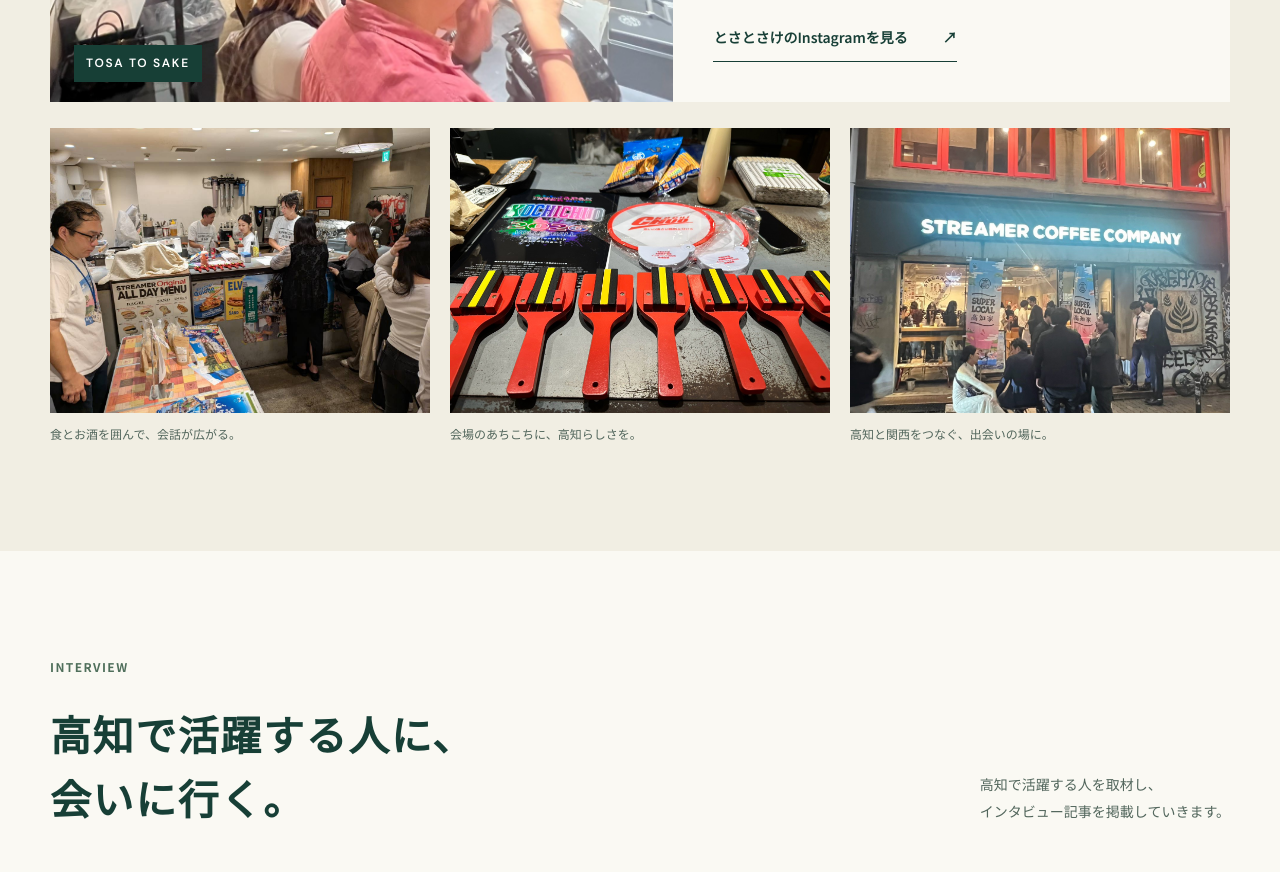
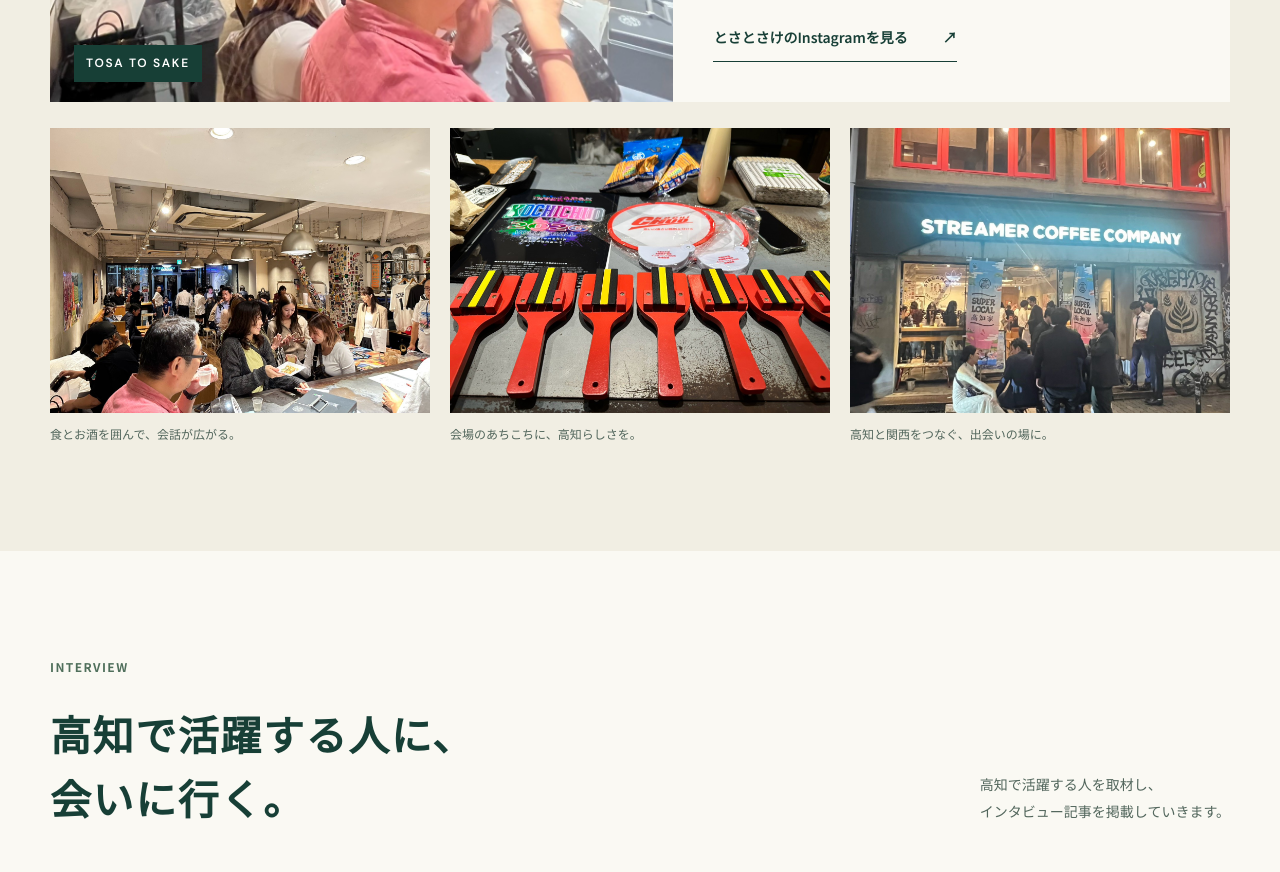
Before and after one commit to emergence-japan/localshift, a plain HTML site: page kansai-relations.html in a window 1280 px wide. Shown: the part 2480-3352 px from the top of the page. Drawn offline with Linux system fonts and the light colour scheme.

Commit message:
feat: 関西リレーションズの開催レポート写真の1枚目を会場の賑わいの写真に差し替え

```diff
--- a/kansai-relations.html
+++ b/kansai-relations.html
@@ -43,7 +43,7 @@
       <article class="event"><div class="event-main-photo"><img src="1024tosatosake/LINE_ALBUM_20261025_261027_6.jpg" width="1280" height="1280" loading="lazy" alt="大勢の参加者で賑わう、第1回とさとさけの会場"><span class="event-photo-label">TOSA TO SAKE</span></div>
         <div class="event-copy"><div class="event-meta"><span>開催レポート</span><time datetime="2026-10-24">2026.10.24</time></div><p class="event-kicker">高知のお酒と食材が、人をつなぐ。</p><h3>第1回 とさとさけ</h3><p>心斎橋のストリーマーコーヒーカンパニーで、高知のお酒と、アンテナショップで販売されている高知の食材を楽しむイベントを開催しました。</p><p>会場には多くの方が集まり、食とお酒を囲んで交流が生まれる、大盛況の一夜となりました。</p><dl class="event-details"><div><dt>開催日</dt><dd>2026年10月24日</dd></div><div><dt>会場</dt><dd>ストリーマーコーヒーカンパニー（心斎橋）</dd></div><div><dt>主催</dt><dd>高知家関西リレーションズ（LOCALSHIFTのプロジェクト）</dd></div></dl><a class="text-link" href="https://www.instagram.com/tosatosake/" target="_blank" rel="noopener noreferrer">とさとさけのInstagramを見る <span aria-hidden="true">↗</span><span class="sr-only">（新しいタブで開きます）</span></a></div>
       </article>
-      <div class="photo-gallery"><figure><a href="1024tosatosake/LINE_ALBUM_20261025_261027_9.jpg" target="_blank" rel="noopener noreferrer" aria-label="会場のカウンターの写真を大きく見る（新しいタブ）"><img src="1024tosatosake/LINE_ALBUM_20261025_261027_9.jpg" width="1280" height="961" loading="lazy" alt="来場者とスタッフが交流する会場のカウンター"></a><figcaption>食とお酒を囲んで、会話が広がる。</figcaption></figure><figure><a href="1024tosatosake/LINE_ALBUM_20261025_261027_3.jpg" target="_blank" rel="noopener noreferrer" aria-label="鳴子の写真を大きく見る（新しいタブ）"><img src="1024tosatosake/LINE_ALBUM_20261025_261027_3.jpg" width="1477" height="1108" loading="lazy" alt="会場に並べられた赤い鳴子"></a><figcaption>会場のあちこちに、高知らしさを。</figcaption></figure><figure><a href="1024tosatosake/LINE_ALBUM_20261025_261027_8.jpg" target="_blank" rel="noopener noreferrer" aria-label="会場前の交流風景を大きく見る（新しいタブ）"><img src="1024tosatosake/LINE_ALBUM_20261025_261027_8.jpg" width="1280" height="1280" loading="lazy" alt="第1回とさとさけの会場前で交流する参加者"></a><figcaption>高知と関西をつなぐ、出会いの場に。</figcaption></figure></div>
+      <div class="photo-gallery"><figure><a href="1024tosatosake/LINE_ALBUM_20261025_261027_5.jpg" target="_blank" rel="noopener noreferrer" aria-label="会場の写真を大きく見る（新しいタブ）"><img src="1024tosatosake/LINE_ALBUM_20261025_261027_5.jpg" width="1477" height="1108" loading="lazy" alt="高知の食とお酒を楽しむ第1回「とさとさけ」で、会話が広がる会場"></a><figcaption>食とお酒を囲んで、会話が広がる。</figcaption></figure><figure><a href="1024tosatosake/LINE_ALBUM_20261025_261027_3.jpg" target="_blank" rel="noopener noreferrer" aria-label="鳴子の写真を大きく見る（新しいタブ）"><img src="1024tosatosake/LINE_ALBUM_20261025_261027_3.jpg" width="1477" height="1108" loading="lazy" alt="会場に並べられた赤い鳴子"></a><figcaption>会場のあちこちに、高知らしさを。</figcaption></figure><figure><a href="1024tosatosake/LINE_ALBUM_20261025_261027_8.jpg" target="_blank" rel="noopener noreferrer" aria-label="会場前の交流風景を大きく見る（新しいタブ）"><img src="1024tosatosake/LINE_ALBUM_20261025_261027_8.jpg" width="1280" height="1280" loading="lazy" alt="第1回とさとさけの会場前で交流する参加者"></a><figcaption>高知と関西をつなぐ、出会いの場に。</figcaption></figure></div>
     </div></section>
 
     <section class="interview section wrap" id="interview" aria-labelledby="interview-title"><div class="section-heading"><div><p class="eyebrow">INTERVIEW</p><h2 id="interview-title">高知で活躍する人に、<br>会いに行く。</h2></div><p>高知で活躍する人を取材し、<br>インタビュー記事を掲載していきます。</p></div><div class="interview-coming"><span class="interview-status">準備中</span><p>第1回の記事は、公開まで少々お待ちください。</p></div><!--
```
